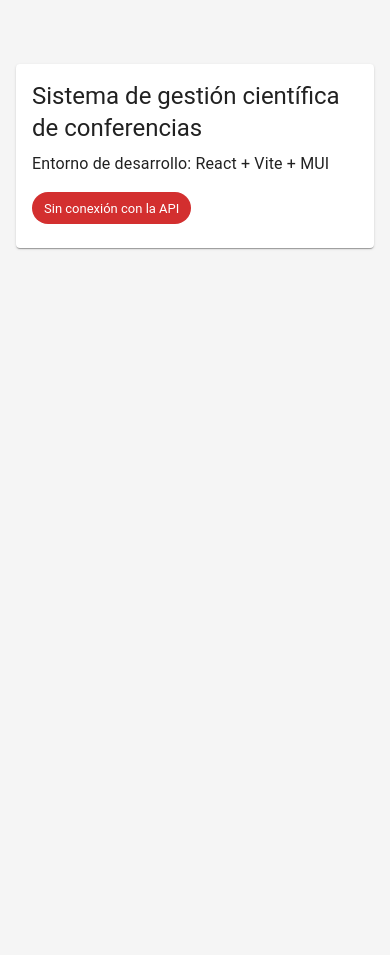
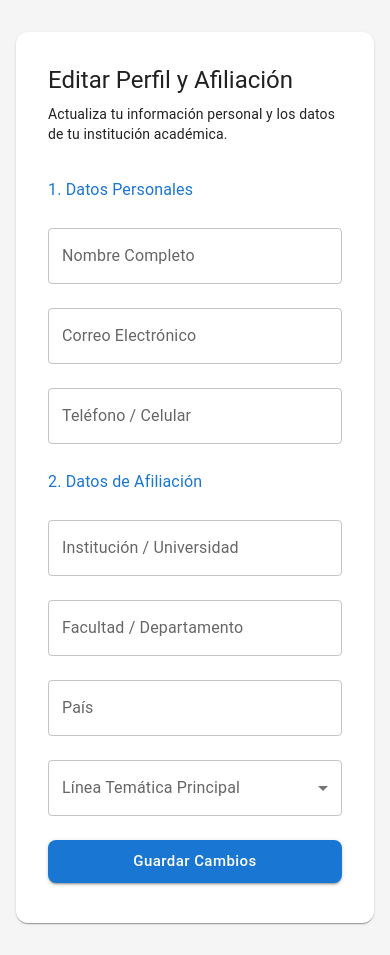
Before and after one commit to jorgebelalcazar/Proyecto-DesarrolloSoftwareI-frontend, a React (Vite) app: page / in a window 390 px wide. Before the commit the page ends 844 px from the top, so only its background shows below. Built offline with nearby package versions, Linux system fonts and the light colour scheme; no server answers.

Commit message:
hu-01.4: agrega formulario responsive de perfil y afiliacion con MUI

```diff
--- a/src/App.jsx
+++ b/src/App.jsx
@@ -1,40 +1,8 @@
-import { useEffect, useState } from "react";
-import axios from "axios";
-import { Card, CardContent, Chip, Container, Stack, Typography } from "@mui/material";
-
-const API_URL = import.meta.env.VITE_API_URL;
+import ProfileForm from "./components/ProfileForm";
 
 function App() {
-  const [api, setApi] = useState(null);
-  const [error, setError] = useState(false);
-
-  // Al cargar la página, consulta el endpoint de prueba del back-end
-  useEffect(() => {
-    axios
-      .get(`${API_URL}/api/salud/`)
-      .then((respuesta) => setApi(respuesta.data))
-      .catch(() => setError(true));
-  }, []);
-
   return (
-    <Container maxWidth="sm" sx={{ mt: 8 }}>
-      <Card>
-        <CardContent>
-          <Typography variant="h5" gutterBottom>
-            Sistema de gestión científica de conferencias
-          </Typography>
-          <Typography variant="body1" color="text.secondary">
-            Entorno de desarrollo: React + Vite + MUI
-          </Typography>
-          <Stack direction="row" spacing={1} sx={{ mt: 2, flexWrap: "wrap" }}>
-            {!api && !error && <Chip label="Consultando la API..." />}
-            {error && <Chip label="Sin conexión con la API" color="error" />}
-            {api && <Chip label={api.mensaje} color="success" />}
-            {api && <Chip label={api.base_de_datos.split(" on ")[0]} color="primary" />}
-          </Stack>
-        </CardContent>
-      </Card>
-    </Container>
+    <ProfileForm />
   );
 }
 
--- /dev/null
+++ b/src/components/ProfileForm.jsx
@@ -0,0 +1,186 @@
+import React from "react";
+import { useForm, Controller } from "react-hook-form";
+import { zodResolver } from "@hookform/resolvers/zod";
+import {
+  Box,
+  Button,
+  Card,
+  CardContent,
+  Container,
+  Stack,
+  TextField,
+  Typography,
+  MenuItem
+} from "@mui/material";
+import { profileSchema } from "../validations/profileSchema";
+
+export default function ProfileForm() {
+  const {
+    control,
+    handleSubmit,
+    formState: { errors }
+  } = useForm({
+    resolver: zodResolver(profileSchema),
+    defaultValues: {
+      nombreCompleto: "",
+      email: "",
+      telefono: "",
+      institucion: "",
+      facultad: "",
+      pais: "",
+      lineaTematica: "",
+    }
+  });
+
+  const onSubmit = (data) => {
+    console.log("Datos del perfil y afiliación enviados:", data);
+  };
+
+  return (
+    <Container maxWidth="sm" sx={{ mt: 4, mb: 4 }}>
+      <Card elevation={1} sx={{ borderRadius: 3, p: { xs: 2, md: 4 } }}>
+        <CardContent>
+          <Typography variant="h5" fontWeight="bold" gutterBottom color="text.primary">
+            Editar Perfil y Afiliación
+          </Typography>
+          <Typography variant="body2" color="text.secondary" sx={{ mb: 4 }}>
+            Actualiza tu información personal y los datos de tu institución académica.
+          </Typography>
+
+          <Box component="form" onSubmit={handleSubmit(onSubmit)} noValidate>
+            <Stack spacing={3}>
+
+              {/* 1. Datos Personales */}
+              <Typography variant="subtitle1" fontWeight="bold" color="primary" sx={{ mt: 1 }}>
+                1. Datos Personales
+              </Typography>
+
+              <Controller
+                name="nombreCompleto"
+                control={control}
+                render={({ field }) => (
+                  <TextField
+                    {...field}
+                    fullWidth
+                    label="Nombre Completo"
+                    error={!!errors.nombreCompleto}
+                    helperText={errors.nombreCompleto?.message}
+                  />
+                )}
+              />
+
+              <Controller
+                name="email"
+                control={control}
+                render={({ field }) => (
+                  <TextField
+                    {...field}
+                    fullWidth
+                    label="Correo Electrónico"
+                    error={!!errors.email}
+                    helperText={errors.email?.message}
+                  />
+                )}
+              />
+
+              <Controller
+                name="telefono"
+                control={control}
+                render={({ field }) => (
+                  <TextField
+                    {...field}
+                    fullWidth
+                    label="Teléfono / Celular"
+                    error={!!errors.telefono}
+                    helperText={errors.telefono?.message}
+                  />
+                )}
+              />
+
+              {/* 2. Datos de Afiliación (ubicado exactamente debajo del teléfono) */}
+              <Typography variant="subtitle1" fontWeight="bold" color="primary" sx={{ mt: 2 }}>
+                2. Datos de Afiliación
+              </Typography>
+
+              <Controller
+                name="institucion"
+                control={control}
+                render={({ field }) => (
+                  <TextField
+                    {...field}
+                    fullWidth
+                    label="Institución / Universidad"
+                    error={!!errors.institucion}
+                    helperText={errors.institucion?.message}
+                  />
+                )}
+              />
+
+              <Controller
+                name="facultad"
+                control={control}
+                render={({ field }) => (
+                  <TextField
+                    {...field}
+                    fullWidth
+                    label="Facultad / Departamento"
+                    error={!!errors.facultad}
+                    helperText={errors.facultad?.message}
+                  />
+                )}
+              />
+
+              <Controller
+                name="pais"
+                control={control}
+                render={({ field }) => (
+                  <TextField
+                    {...field}
+                    fullWidth
+                    label="País"
+                    error={!!errors.pais}
+                    helperText={errors.pais?.message}
+                  />
+                )}
+              />
+
+              <Controller
+                name="lineaTematica"
+                control={control}
+                render={({ field }) => (
+                  <TextField
+                    {...field}
+                    select
+                    fullWidth
+                    label="Línea Temática Principal"
+                    error={!!errors.lineaTematica}
+                    helperText={errors.lineaTematica?.message}
+                  >
+                    <MenuItem value="Sistemas Inteligentes">Sistemas Inteligentes</MenuItem>
+                    <MenuItem value="Tecnologías en Informática">Tecnologías en Informática</MenuItem>
+                    <MenuItem value="Educación en Informática">Educación en Informática</MenuItem>
+                    <MenuItem value="Sistemas de Software">Sistemas de Software</MenuItem>
+                    <MenuItem value="Software en la práctica">Software en la práctica</MenuItem>
+                  </TextField>
+                )}
+              />
+
+              {/* Botón de envío */}
+              <Box sx={{ mt: 3, display: "flex", justifyContent: "flex-end" }}>
+                <Button
+                  type="submit"
+                  variant="contained"
+                  size="large"
+                  sx={{ textTransform: "none", px: 4, borderRadius: 2, width: { xs: "100%", sm: "auto" } }}
+                >
+                  Guardar Cambios
+                </Button>
+              </Box>
+
+            </Stack>
+          </Box>
+        </CardContent>
+      </Card>
+    </Container>
+  );
+}
--- /dev/null
+++ b/src/validations/profileSchema.js
@@ -0,0 +1,11 @@
+import { z } from "zod";
+
+export const profileSchema = z.object({
+  nombreCompleto: z.string().min(3, "El nombre completo es requerido"),
+  email: z.string().email("Correo electrónico inválido"),
+  telefono: z.string().min(7, "Número de teléfono inválido"),
+  institucion: z.string().min(2, "La institución o universidad es requerida"),
+  facultad: z.string().min(2, "La facultad o departamento es requerido"),
+  pais: z.string().min(2, "El país es requerido"),
+  lineaTematica: z.string().min(2, "Selecciona una línea temática"),
+});
```
